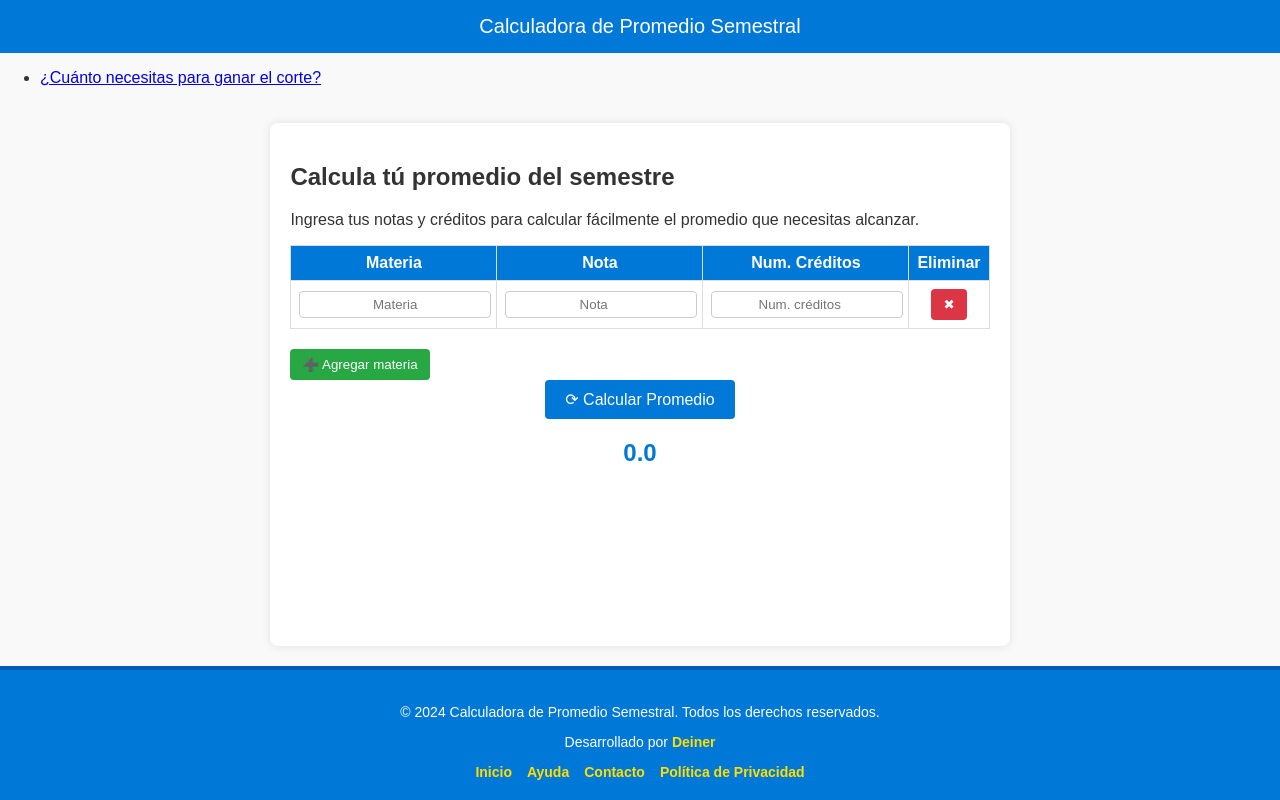
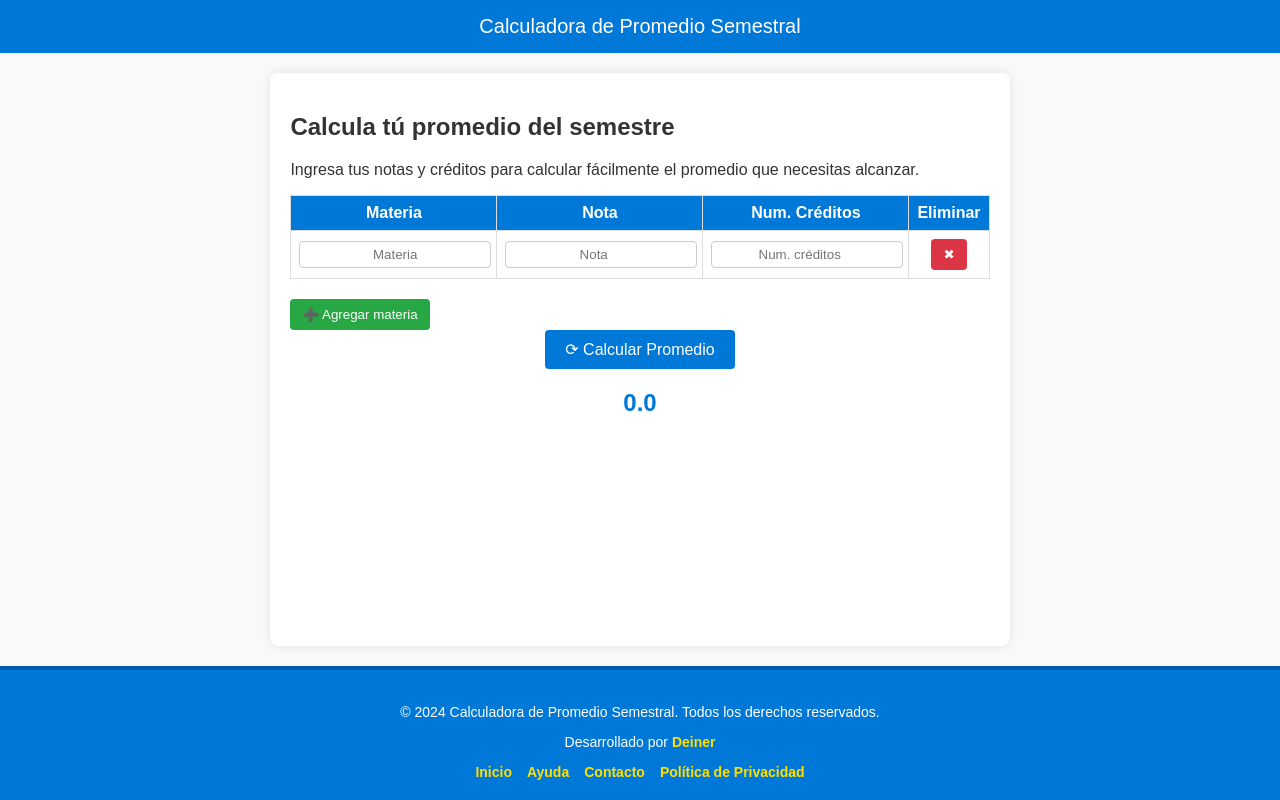
Before and after one commit to Deiner-dev/calculadora, a plain HTML site: page index.html in a window 1280 px wide. Drawn offline with Linux system fonts and the light colour scheme.

Commit message:
1111111111111111111111

```diff
--- a/index.html
+++ b/index.html
@@ -21,9 +21,7 @@
         </header>
 
         <nav>
-            <ul>
-                <li><a href="#necesitas-aprobar">¿Cuánto necesitas para ganar el corte?</a></li>
-            </ul>
+
         </nav>
 
         <!--____MAIN____  -->
```
